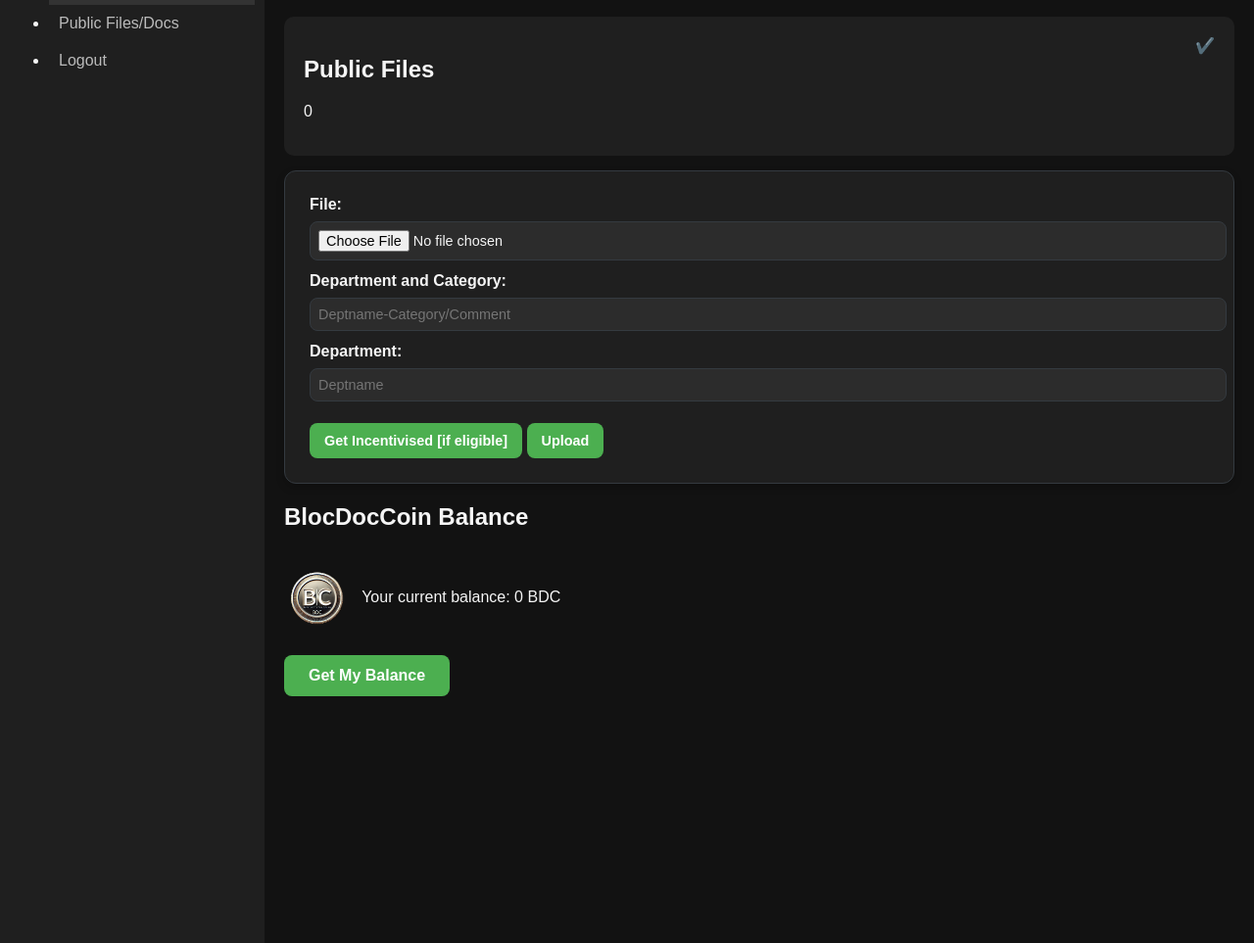
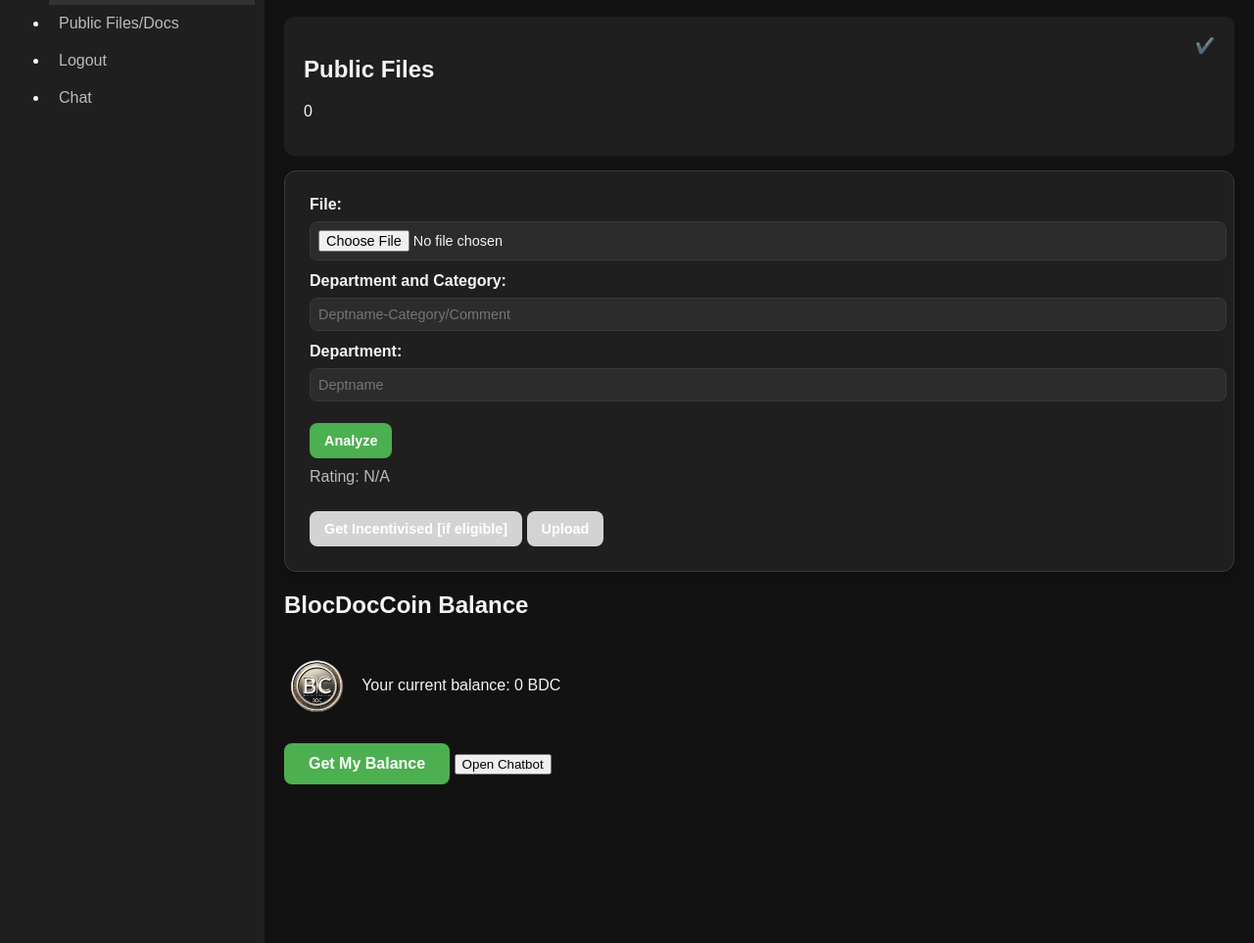
Before and after one commit to sam25kat/HAL-Project-Papz, a Flask app: template templates/faculty.html in a window 1280 px wide. Shown: the part 117-1080 px from the top of the page at 98% size. Run offline with Flask 3, Linux system fonts and the light colour scheme; the template is opened without the code that fills it, so the values that code supplies are empty; parts of the project's set-up code (start-up, migrations or seed data) failed here and were passed over; some libraries are stand-ins or nearby versions.

Commit message:
after chatbot

```diff
--- a/templates/admin.html
+++ b/templates/admin.html
@@ -84,6 +84,7 @@
             <li><a href="#">Circular</a></li>
             <li><a href="#">Pending Requests</a></li>
             <li><a href="/incentive_table">Incentive Logs</a></li>
+            <li><a href="/chatbot">Chat</a></li>
             <li><a href="/">Log Out</a></li>
         </ul>
     </div>
--- a/templates/faculty.html
+++ b/templates/faculty.html
@@ -203,14 +203,24 @@
         }
 
     </script>
+    <style>
+        /* Apply "not-allowed" cursor for disabled buttons */
+        button:disabled {
+            cursor: not-allowed;
+            background-color: #d3d3d3;  /* Optional: change background color when disabled */
+        }
+    </style>
+
 </head>
 <body>
+
     <div class="sidebar">
         <div class="logo">BlocDoc</div>
         <ul class="nav-links">
             <li class="active"><a href="/faculty">Dashboard</a></li>
             <li><a href="/facdoc">Public Files/Docs</a></li>
             <li><a href="/">Logout</a></li>
+            <li><a href="/chatbot">Chat</a></li>
         </ul>
     </div>
 
@@ -232,16 +242,64 @@
             </div>
         </div>
 
+
+        <script>
+            function analyzeFile() {
+                var fileInput = document.getElementById("file");
+                var uploadBtn = document.getElementById("upload");
+                var incentivizeBtn = document.getElementById("incentivize");
+
+                if (fileInput.files.length === 0) {
+                    alert("Please select a file first.");
+                    return;
+                }
+
+                var formData = new FormData();
+                formData.append("file", fileInput.files[0]);
+
+                fetch("/analyze", {
+                    method: "POST",
+                    body: formData
+                })
+                .then(response => response.json())
+                .then(data => {
+                    document.getElementById("rating").innerText = "Rating: " + data.rating;
+
+                    // Enable "Upload" button after analysis
+                    uploadBtn.disabled = false;
+
+                    // Check if the rating is below 3
+                    if (data.rating < 3) {
+                        incentivizeBtn.disabled = true;  // Disable "Get Incentivized" button
+                        alert("Not eligible for incentive due to low rating, but you may continue to upload if you wish without incentive.");
+                    } else {
+                        incentivizeBtn.disabled = false;  // Enable "Get Incentivized" button if eligible
+                    }
+                })
+                .catch(error => console.error("Error:", error));
+            }
+        </script>
+
         <form method="POST" enctype="multipart/form-data" class="circular-form">
             <label for="file">File:</label>
             <input type="file" name="file" id="file" required>
+
             <label for="category">Department and Category:</label>
             <input type="text" name="category" id="category" placeholder="Deptname-Category/Comment" required>
+
             <label for="dept">Department:</label>
             <input type="text" name="dept" id="dept" placeholder="Deptname" required>
-            <button onclick="handleFileUpload(event)" type="submit">Get Incentivised [if eligible]</button>
-            <button type="submit">Upload</button>
+
+            <button type="button" onclick="analyzeFile()">Analyze</button>
+
+            <p id="rating">Rating: N/A</p>
+
+            <!-- Initially disable both buttons -->
+            <button id="incentivize" onclick="handleFileUpload(event)" type="submit" disabled>Get Incentivised [if eligible]</button>
+            <button id="upload" type="submit" disabled>Upload</button>
         </form>
+
+
 
         <div class="table-container">
             <input type="text" id="fileSearch" onkeyup="searchTable('fileSearch', 'fileTable')" placeholder="Search for files.." class="form-control mb-3">
@@ -275,6 +333,8 @@
         <div class="coinbox"><p> <img id="coinlg" src="static/bcoin.png"> Your current balance: <span id="coinBalance">0</span> BDC </p></div> <br>
         <button class="getbal" onclick="getBalance()">Get My Balance</button>
 
+        <button class="chatbot-btn" onclick="location.href='/chatbot'">Open Chatbot</button>
+
     </div>
 </body>
 </html>
```
